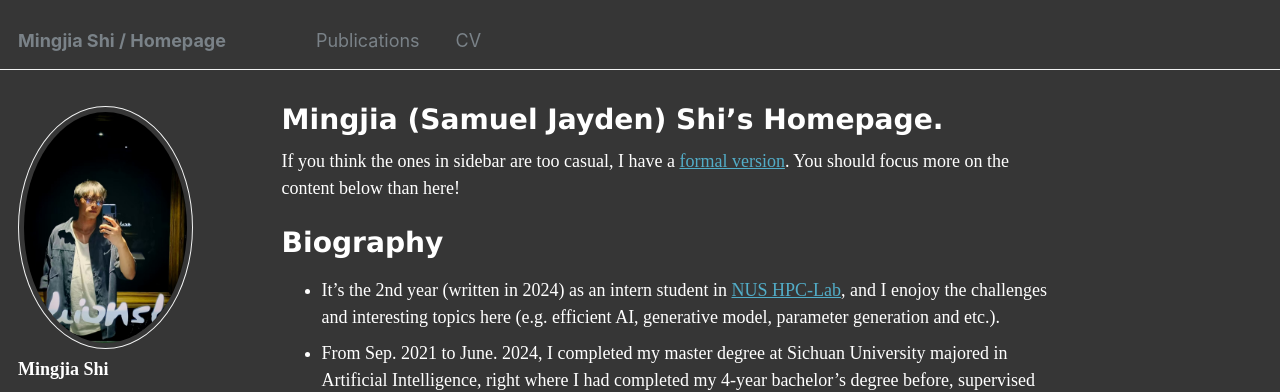
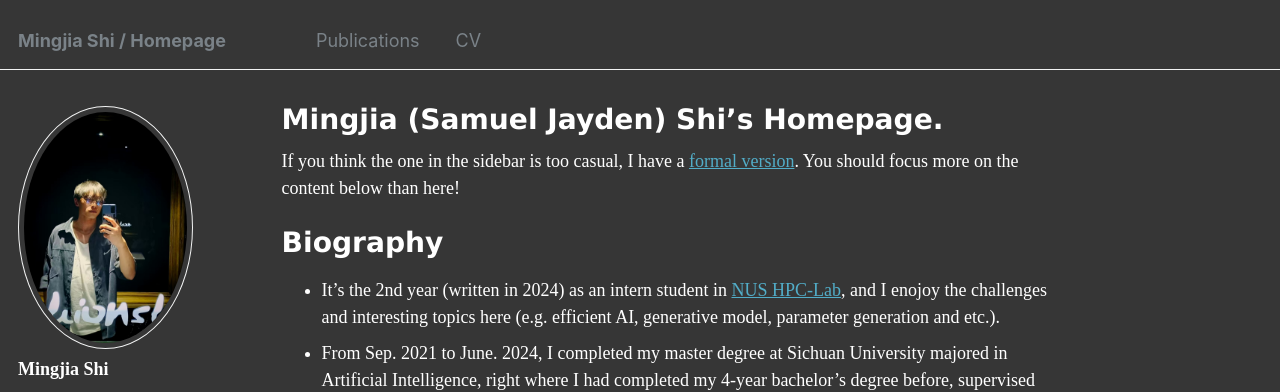
Before and after one commit to BDeMo/homepage, a Jekyll site: the page built from _pages/about.md, in a window 1280 px wide and 900 px high. Shown: the top 392 px of the window. Built offline with Jekyll 4.4.1, drawn with Linux system fonts in a browser that asks for light colours; some web fonts are replaced.

Commit message:
Update about

```diff
--- a/_pages/about.md
+++ b/_pages/about.md
@@ -7,7 +7,7 @@ redirect_from:
   - /about.html
 ---
 
-If you think the ones in sidebar are too casual, I have a [formal version](images/a_pic_of_mine_2.jpg). You should focus more on the content below than here!
+If you think the one in the sidebar is too casual, I have a [formal version](images/a_pic_of_mine_2.jpg). You should focus more on the content below than here!
 
 Biography
 ======
```
